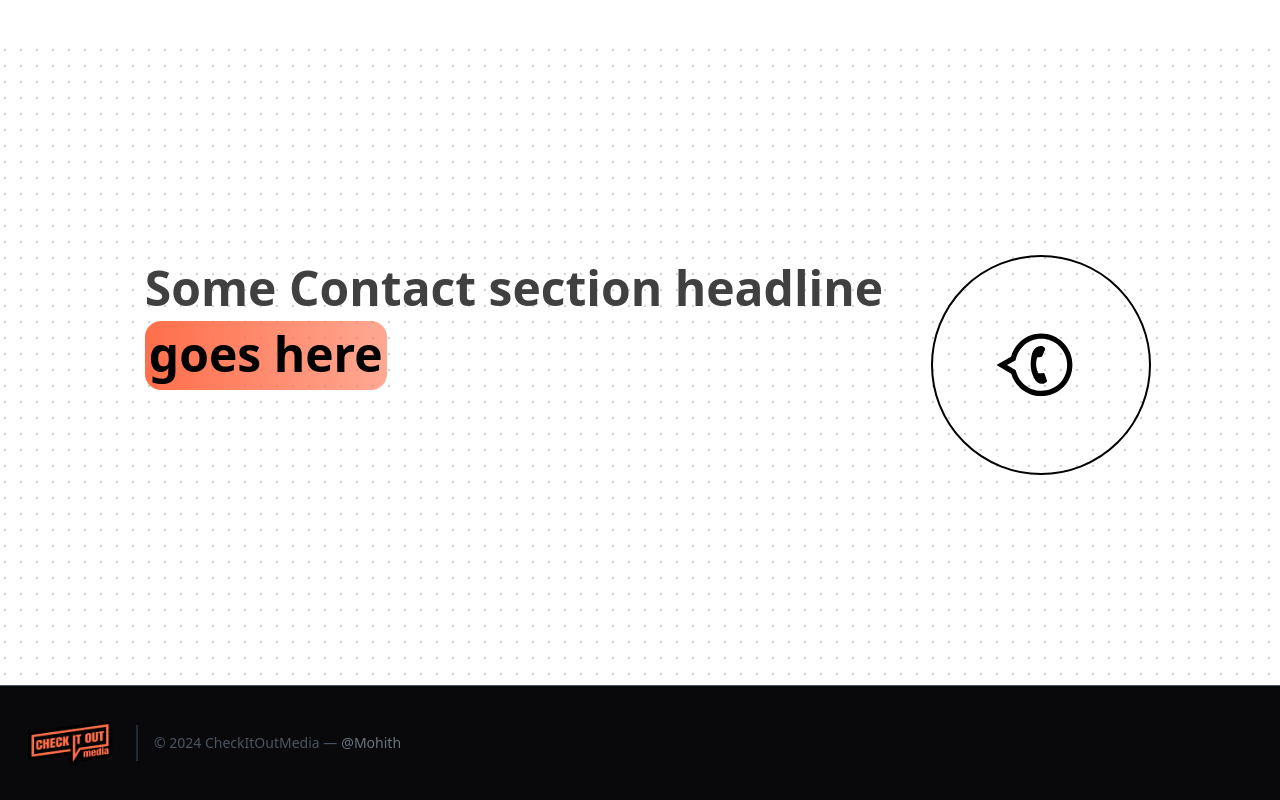
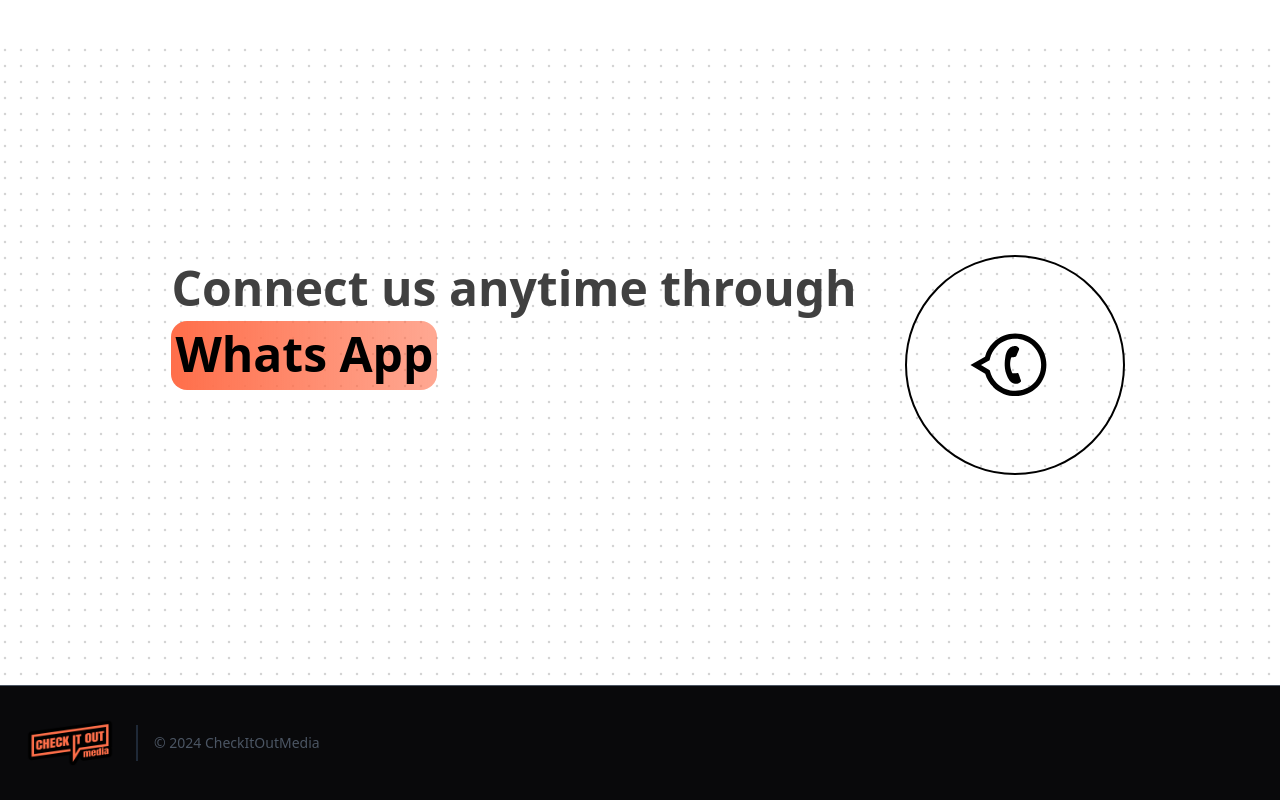
Before and after one commit to Mohith-Kumar28/chec-it-out-media, a Next.js app: page / in a window 1280 px wide. Shown: the part 5753-6553 px from the top of the page. Built offline with nearby package versions, Linux system fonts and the light colour scheme.

Commit message:
updated contact

```diff
--- a/src/components/contact.tsx
+++ b/src/components/contact.tsx
@@ -24,10 +24,10 @@ export function Contact() {
             }}
             className="font-bold text-4xl   md:text-5xl px-4  text-neutral-700 dark:text-white max-w-4xl leading-relaxed lg:leading-snug text-left mx-auto "
           >
-            Some Contact section headline
+            Connect us anytime through
             <br />
             <Highlight className="text-black dark:text-white">
-              goes here
+              Whats App
             </Highlight>
           </motion.h1>
           <Link href="https://wa.me/+919611544337">
--- a/src/components/layout/footer.tsx
+++ b/src/components/layout/footer.tsx
@@ -29,15 +29,15 @@ const Footer = () => {
           {/* <span className="ml-3 text-xl">Check It Out Media</span> */}
         </a>
         <p className="text-sm text-gray-600 sm:ml-4 sm:pl-4 sm:border-l-2 sm:border-gray-800 sm:py-2 sm:mt-0 mt-4">
-          © 2024 CheckItOutMedia —
-          <a
+          © 2024 CheckItOutMedia
+          {/* <a
             href="https://twitter.com/knyttneve"
             className="text-gray-500 ml-1"
             target="_blank"
             rel="noopener noreferrer"
           >
             @Mohith
-          </a>
+          </a> */}
         </p>
         {/* <span className="inline-flex sm:ml-auto sm:mt-0 mt-4 justify-center sm:justify-start">
           <a className="text-gray-600">
```
